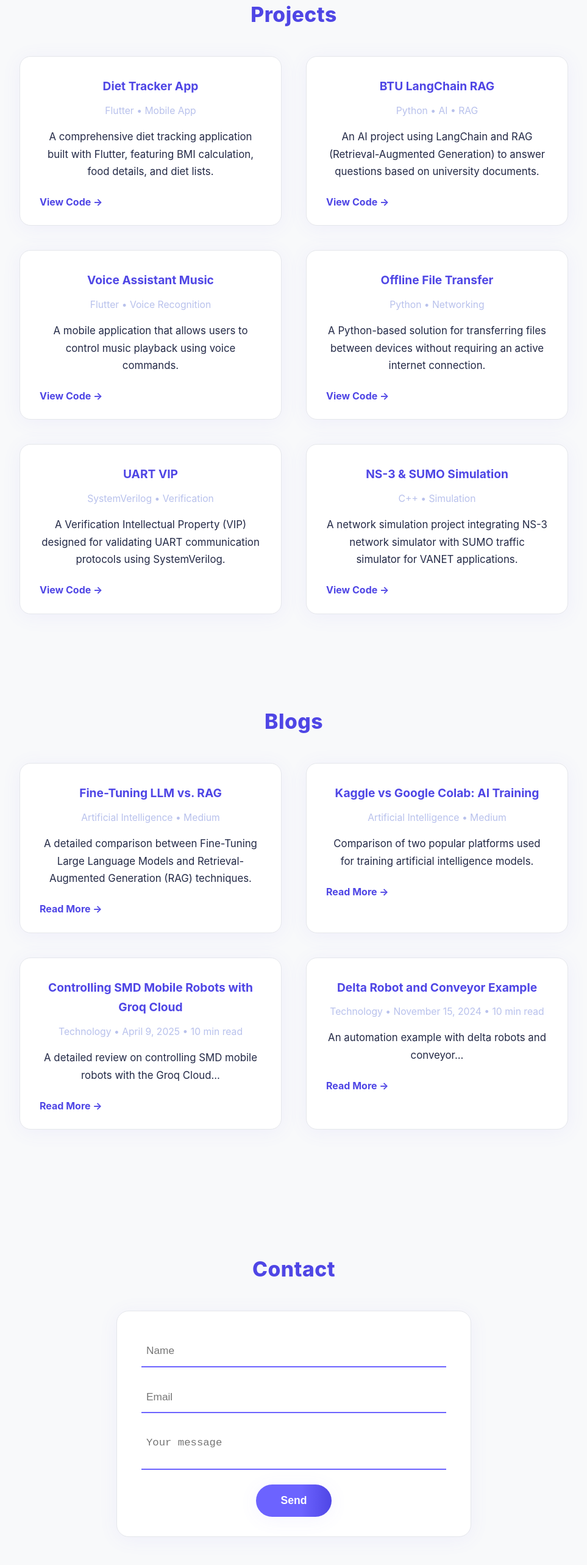
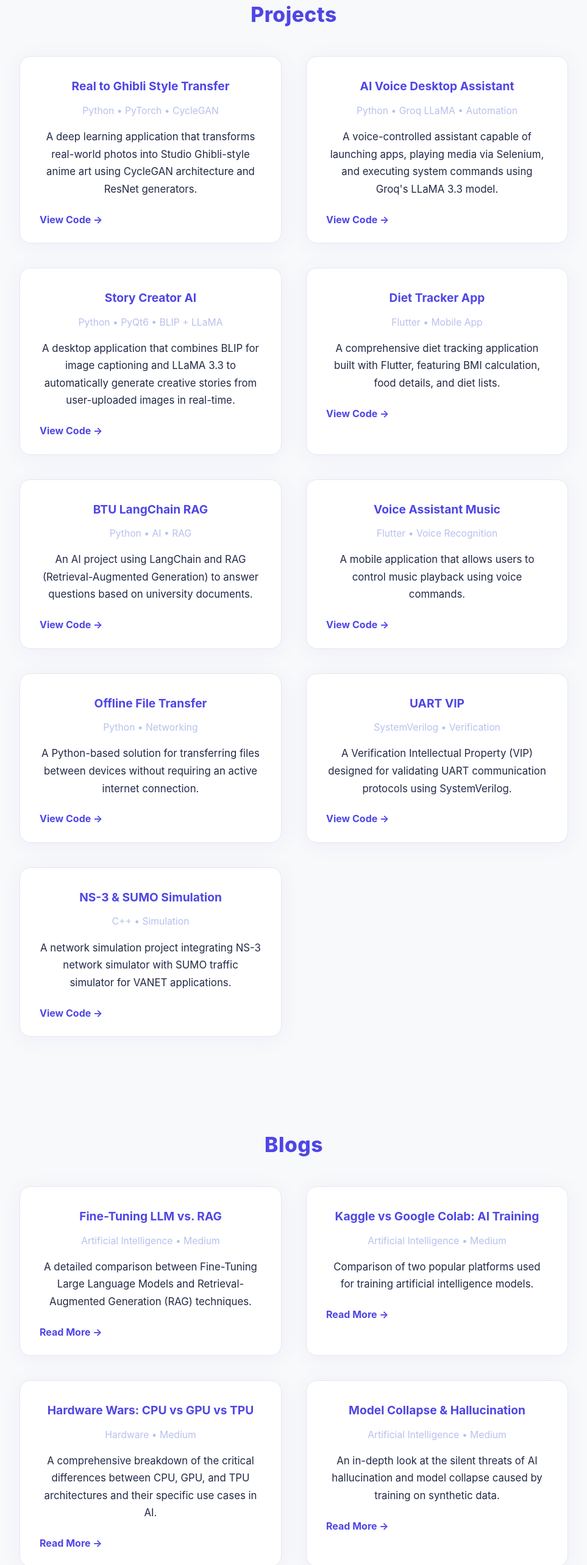
Before and after one commit to Aytacus/PersonalWebsite, a React (Create React App) app: page / in a window 1280 px wide. Shown: the part 2040-4606 px from the top of the page at 61% size, without its empty margins (158-1121 px from the left). Built offline with nearby package versions, Linux system fonts and the light colour scheme.

Commit message:
Update Home.js

```diff
--- a/src/components/Home.js
+++ b/src/components/Home.js
@@ -69,11 +69,36 @@ const Home = () => {
         </div>
       </section>
 
-      {/* PROJECTS / PORTFOLIO SECTION */}
+      {}
       <section id="projects" className="section works-section">
         <h2 className="section-title">Projects</h2>
         <div className="works-grid">
-          {/* Project 1: Diet Tracker */}
+
+          {}
+          <div className="work-card">
+            <div className="work-title">Real to Ghibli Style Transfer</div>
+            <div className="work-meta">Python • PyTorch • CycleGAN</div>
+            <div className="work-desc">A deep learning application that transforms real-world photos into Studio Ghibli-style anime art using CycleGAN architecture and ResNet generators.</div>
+            <a href="https://github.com/Aytacus/real_to_ghibli" target="_blank" rel="noopener noreferrer" className="work-btn">View Code →</a>
+          </div>
+
+          {}
+          <div className="work-card">
+            <div className="work-title">AI Voice Desktop Assistant</div>
+            <div className="work-meta">Python • Groq LLaMA • Automation</div>
+            <div className="work-desc">A voice-controlled assistant capable of launching apps, playing media via Selenium, and executing system commands using Groq's LLaMA 3.3 model.</div>
+            <a href="https://github.com/Aytacus/python-ai-desktop-assistant-withvoice" target="_blank" rel="noopener noreferrer" className="work-btn">View Code →</a>
+          </div>
+
+          {}
+          <div className="work-card">
+            <div className="work-title">Story Creator AI</div>
+            <div className="work-meta">Python • PyQt6 • BLIP + LLaMA</div>
+            <div className="work-desc">A desktop application that combines BLIP for image captioning and LLaMA 3.3 to automatically generate creative stories from user-uploaded images in real-time.</div>
+            <a href="https://github.com/Aytacus/storycreator" target="_blank" rel="noopener noreferrer" className="work-btn">View Code →</a>
+          </div>
+
+          {}
           <div className="work-card">
             <div className="work-title">Diet Tracker App</div>
             <div className="work-meta">Flutter • Mobile App</div>
@@ -81,7 +106,7 @@ const Home = () => {
             <a href="https://github.com/Aytacus/diet_tracker_flutter" target="_blank" rel="noopener noreferrer" className="work-btn">View Code →</a>
           </div>
 
-          {/* Project 2: BTU LangChain RAG */}
+          {}
           <div className="work-card">
             <div className="work-title">BTU LangChain RAG</div>
             <div className="work-meta">Python • AI • RAG</div>
@@ -89,7 +114,7 @@ const Home = () => {
             <a href="https://github.com/Aytacus/btu-langchain-rag" target="_blank" rel="noopener noreferrer" className="work-btn">View Code →</a>
           </div>
 
-          {/* Project 3: Voice Assistant Music */}
+          {}
           <div className="work-card">
             <div className="work-title">Voice Assistant Music</div>
             <div className="work-meta">Flutter • Voice Recognition</div>
@@ -97,7 +122,7 @@ const Home = () => {
             <a href="https://github.com/Aytacus/voice_assistant_music" target="_blank" rel="noopener noreferrer" className="work-btn">View Code →</a>
           </div>
 
-           {/* Project 4: Offline File Transfer */}
+           {}
            <div className="work-card">
             <div className="work-title">Offline File Transfer</div>
             <div className="work-meta">Python • Networking</div>
@@ -105,7 +130,7 @@ const Home = () => {
             <a href="https://github.com/Aytacus/offline_file_transfer" target="_blank" rel="noopener noreferrer" className="work-btn">View Code →</a>
           </div>
 
-          {/* Project 5: UART VIP */}
+          {}
           <div className="work-card">
             <div className="work-title">UART VIP</div>
             <div className="work-meta">SystemVerilog • Verification</div>
@@ -113,7 +138,7 @@ const Home = () => {
             <a href="https://github.com/Aytacus/uart-vip" target="_blank" rel="noopener noreferrer" className="work-btn">View Code →</a>
           </div>
 
-          {/* Project 6: NS-3 Sumo Application */}
+          {}
           <div className="work-card">
             <div className="work-title">NS-3 & SUMO Simulation</div>
             <div className="work-meta">C++ • Simulation</div>
@@ -123,11 +148,11 @@ const Home = () => {
         </div>
       </section>
 
-      {/* BLOG SECTION */}
+      {}
       <section id="blog" className="section works-section">
         <h2 className="section-title">Blogs</h2>
         <div className="works-grid">
-          {/* Blog 1: Fine-Tuning (Medium) */}
+          {}
           <div className="work-card">
             <div className="work-title">Fine-Tuning LLM vs. RAG</div>
             <div className="work-meta">Artificial Intelligence • Medium</div>
@@ -135,7 +160,7 @@ const Home = () => {
             <a href="https://medium.com/@akgunyucel/fine-tuning-llm-vs-rag-91d3ed99204b" target="_blank" rel="noopener noreferrer" className="work-btn">Read More →</a>
           </div>
 
-          {/* Blog 2: Kaggle vs Colab (Medium) */}
+          {}
           <div className="work-card">
             <div className="work-title">Kaggle vs Google Colab: AI Training</div>
             <div className="work-meta">Artificial Intelligence • Medium</div>
@@ -143,7 +168,23 @@ const Home = () => {
             <a href="https://medium.com/@akgunyucel/kaggle-vs-google-colab-yapay-zeka-e%C4%9Fitimi-13b73d843526" target="_blank" rel="noopener noreferrer" className="work-btn">Read More →</a>
           </div>
 
-          {/* Blog 3: SMD Mobile Robots (Acrome) */}
+          {}
+          <div className="work-card">
+            <div className="work-title">Hardware Wars: CPU vs GPU vs TPU</div>
+            <div className="work-meta">Hardware • Medium</div>
+            <div className="work-desc">A comprehensive breakdown of the critical differences between CPU, GPU, and TPU architectures and their specific use cases in AI.</div>
+            <a href="https://medium.com/@akgunyucel/hardware-wars-critical-differences-between-cpu-gpu-and-tpu-13437d9cb019" target="_blank" rel="noopener noreferrer" className="work-btn">Read More →</a>
+          </div>
+
+          {}
+          <div className="work-card">
+            <div className="work-title">Model Collapse & Hallucination</div>
+            <div className="work-meta">Artificial Intelligence • Medium</div>
+            <div className="work-desc">An in-depth look at the silent threats of AI hallucination and model collapse caused by training on synthetic data.</div>
+            <a href="https://medium.com/@akgunyucel/model-collapse-and-hallucination-the-silent-end-of-ai-0659c3f358f9" target="_blank" rel="noopener noreferrer" className="work-btn">Read More →</a>
+          </div>
+
+          {}
           <div className="work-card">
             <div className="work-title">Controlling SMD Mobile Robots with Groq Cloud</div>
             <div className="work-meta">Technology • April 9, 2025 • 10 min read</div>
@@ -151,7 +192,7 @@ const Home = () => {
             <a href="https://acrome.net/post/controlling-smd-mobile-robots-with-groq" className="work-btn" target="_blank" rel="noopener noreferrer">Read More →</a>
           </div>
 
-          {/* Blog 4: Delta Robot (Acrome) */}
+          {}
           <div className="work-card">
             <div className="work-title">Delta Robot and Conveyor Example</div>
             <div className="work-meta">Technology • November 15, 2024 • 10 min read</div>
```
